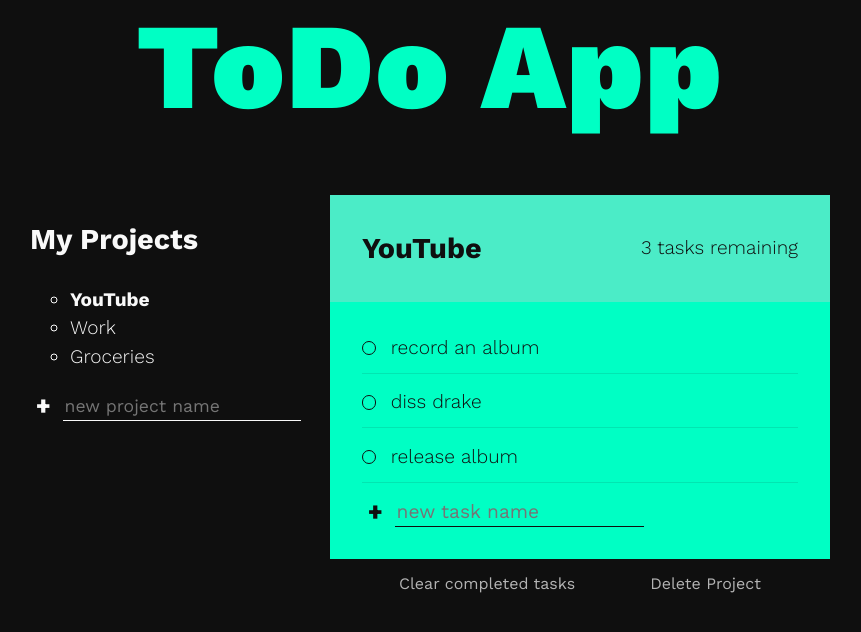
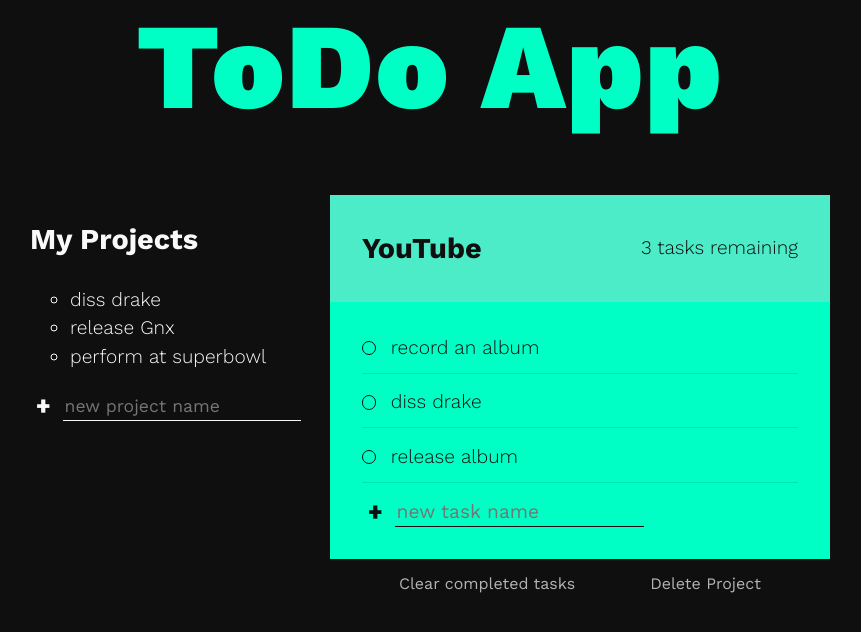
Before and after one commit to Sess254/to_do_list, a website built with webpack: page src/template.html in a window 1280 px wide. Shown: the whole page, without its empty margins (210-1071 px from the left). Built offline with nearby package versions, Linux system fonts and the light colour scheme.

Commit message:
added function that renders the projects in the projects section

```diff
--- a/src/index.js
+++ b/src/index.js
@@ -1 +1,37 @@
 import "./styles.css"
+const projectsContainer = document.querySelector('[data-projects]')
+const newProjectForm = document.querySelector('data-new-project-form')
+const newProjectInput = document.querySelector('data-new-project-input')
+
+
+let projects = [{
+    name:'diss drake',
+    id:1
+    }, {
+    name:'release Gnx',
+    id:2
+    }, {
+    name:'perform at superbowl',
+    id:3
+    }]
+
+function render() {
+    clearElement(projectsContainer)
+    projects.forEach(project => {
+        const projectElement = document.createElement('li')
+        projectElement.dataset.projectId = project.id
+        projectElement.classList.add('list-name')
+        projectElement.textContent = project.name
+        projectsContainer.appendChild(projectElement)
+    })
+}
+
+
+function clearElement(element) {
+    while(element.firstChild) {
+        element.removeChild(element.firstChild)
+    }
+
+}
+
+render()
--- a/src/styles.css
+++ b/src/styles.css
@@ -5,6 +5,9 @@
     --clr-text: #f9f9f9;
     --clr-warning: #fa1736;
 }
+
+/* typography */
+
 
 * ,
 *::before,
@@ -36,6 +39,9 @@
     display: flex;
 }
 
+
+/* buttons */
+
 .btn {
     cursor: pointer;
     background: 0;
@@ -65,6 +71,8 @@
     color: var(--clr-warning);
 }
 
+/* Tasks section  */
+
 .title {
     grid-area: header;
     text-align: center;
@@ -73,6 +81,43 @@
     letter-spacing: 2px;
     color: var(--clr-accent);
     margin: -.2em 0 .3em;
+}
+
+.new {
+    background: transparent;
+    font-size: inherit;
+    border: 0;
+    color: inherit;
+    border-bottom: 1px solid currentColor;
+    outline: none;
+    transition: border-bottom 150ms ease-in;
+    order: 2;
+}
+
+.new:hover {
+    border-bottom-width: 3px;
+}
+
+.new:hover::placeholder {
+    opacity: 0.6;
+}
+
+.new.project {
+    font-size: 1.1rem;
+}
+
+.new.task {
+    margin-bottom: 0;
+}
+
+.delete-stuff {
+    display: flex;
+    justify-content: space-evenly;
+    position: absolute;
+    width: 100%;
+    left: 0;
+    bottom: -35px;
+    color: var(--clr-text);
 }
 
 .all-tasks {
@@ -200,41 +245,3 @@
     transform: scaleX(1);
     transform-origin: left;
 }
-
-
-.new {
-    background: transparent;
-    font-size: inherit;
-    border: 0;
-    color: inherit;
-    border-bottom: 1px solid currentColor;
-    outline: none;
-    transition: border-bottom 150ms ease-in;
-    order: 2;
-}
-
-.new:hover {
-    border-bottom-width: 3px;
-}
-
-.new:hover::placeholder {
-    opacity: 0.6;
-}
-
-.new.project {
-    font-size: 1.1rem;
-}
-
-.new.task {
-    margin-bottom: 0;
-}
-
-.delete-stuff {
-    display: flex;
-    justify-content: space-evenly;
-    position: absolute;
-    width: 100%;
-    left: 0;
-    bottom: -35px;
-    color: var(--clr-text);
-}
--- a/src/template.html
+++ b/src/template.html
@@ -14,16 +14,17 @@
 
         <div class="all-tasks">
             <h2 class="task-list-title">My Projects</h2>
-            <ul class="task-list">
+            <ul class="task-list" data-projects>
                 <li class="list-name active-list">YouTube</li>
                 <li class="list-name">Work</li>
                 <li class="list-name">Groceries</li>
             </ul>
 
-            <form action="">
+            <form action="" data-new-project-form>
                 <input
                     type="text"
                     class="new project"
+                    data-new-project-input
                     placeholder="new project name"
                     aria-label="new project name"
                 >
```
